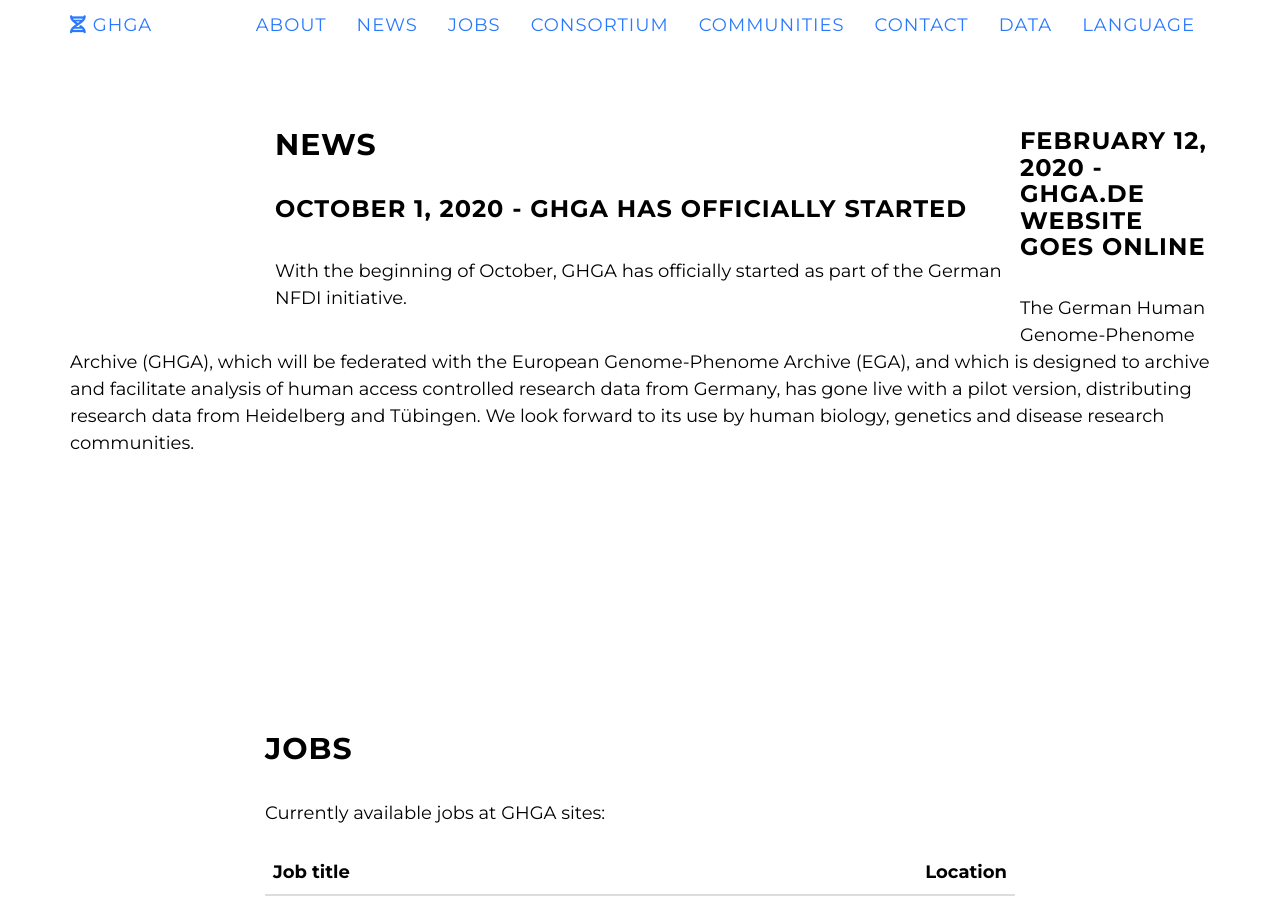
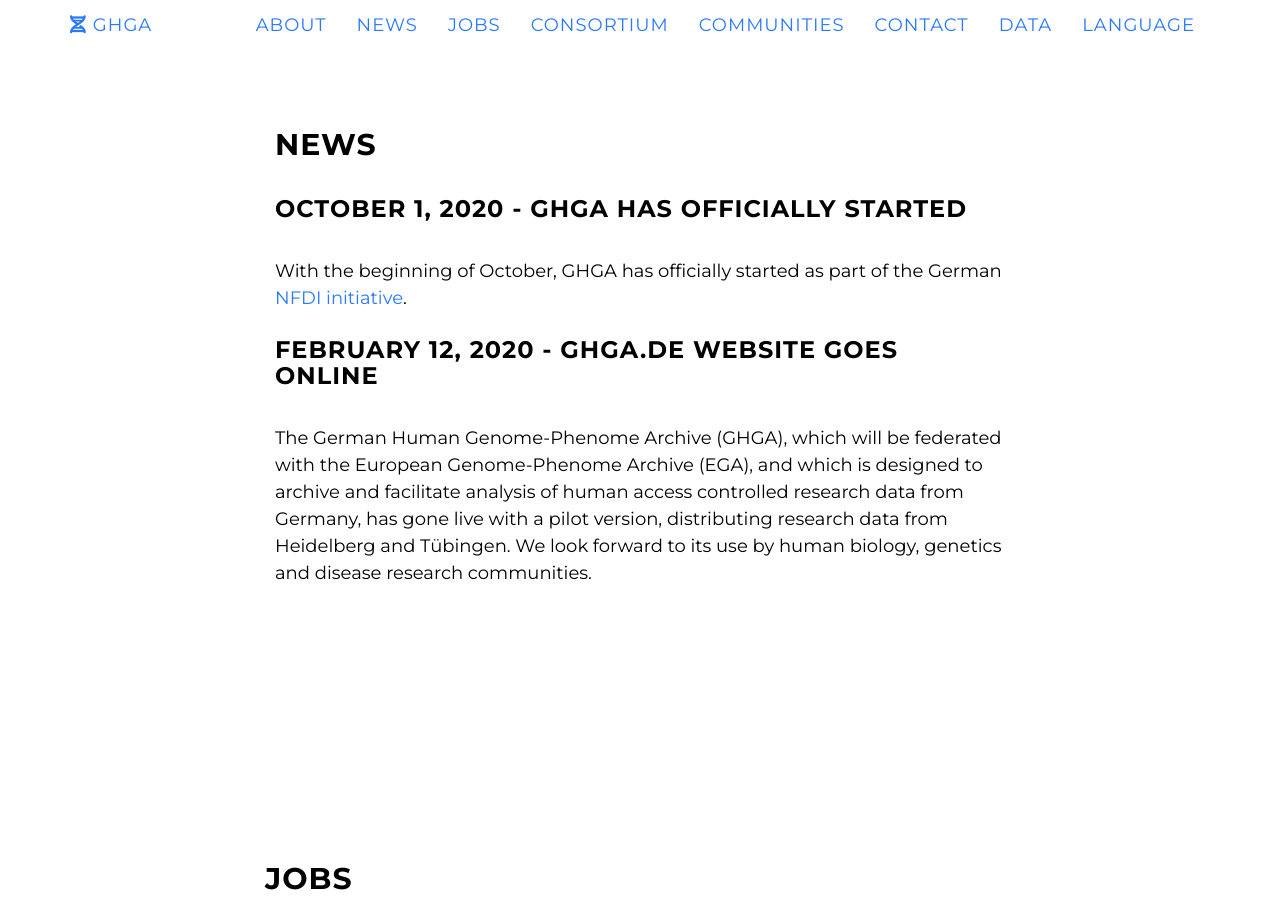
Before and after one commit to ghga-de/online, a Jekyll site: the page built from index.html, in a window 1280 px wide and 900 px high, scrolled down 2304 px. Built offline with Jekyll 4.4.1, drawn with Linux system fonts in a browser that asks for light colours; nearby versions of some CDN libraries; a script that is not in the unit is left out.

Commit message:
Further editing on news item

```diff
--- a/_includes/news.html
+++ b/_includes/news.html
@@ -6,10 +6,9 @@
                     <h2 data-i18n="news.title"></h2>
 
                     <h3 data-i18n="news.item1.title"></h3>
-                    <p data-i18n="[html]news.item1.content"></div>
+                    <p data-i18n="[html]news.item1.content"></p>
                     <h3 data-i18n="news.item2.title"></h3>
-                    <p data-i18n="[html]news.item2.content"></div>
-
+                    <p data-i18n="[html]news.item2.content"></p></div>
                 </div>
             </div>
         </div>
--- a/assets/locales/de/translation.json
+++ b/assets/locales/de/translation.json
@@ -29,7 +29,7 @@
     "title": "Neuigkeiten",
     "item1": {
       "title": "1. Oktober 2020 - Offizieller Startschuss für GHGA",
-      "content": "Zum ersten Oktober 2020 hat die Förderperiode von GHGA als Teil der NFDI begonnen."
+      "content": "Zum ersten Oktober 2020 hat die Förderperiode von GHGA als Teil der <a href=\"https://www.nfdi.de/\" target=\"_blank\">NFDI </a>begonnen. In der Nationalen Forschungsdateninfrastruktur (NFDI) sollen die wertvollen Datenbestände von Wissenschaft und Forschung für das gesamte deutsche Wissenschaftssystem systematisch erschlossen, vernetzt und nachhaltig sowie qualitativ nutzbar gemacht werden."
     },
     "item2": {
       "title": "12. Feb. 2020  die GHGA.de Webseite geht online",
--- a/assets/locales/en/translation.json
+++ b/assets/locales/en/translation.json
@@ -29,7 +29,7 @@
     "title": "News",
     "item1": {
       "title": "October 1, 2020 - GHGA has officially started",
-      "content": "With the beginning of October, GHGA has officially started as part of the German NFDI initiative."
+      "content": "With the beginning of October, GHGA has officially started as part of the German <a href=\"https://www.nfdi.de/\" target=\"_blank\">NFDI initiative</a>."
     },
     "item2": {
       "title": "February 12, 2020 - GHGA.de Website Goes Online",
```
